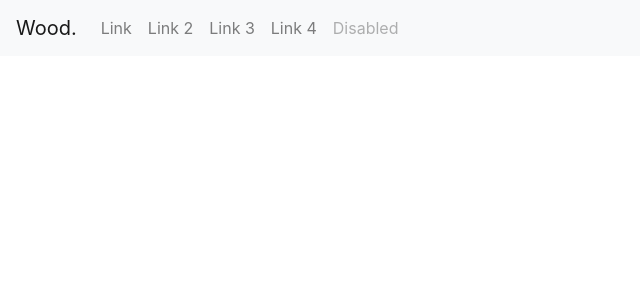
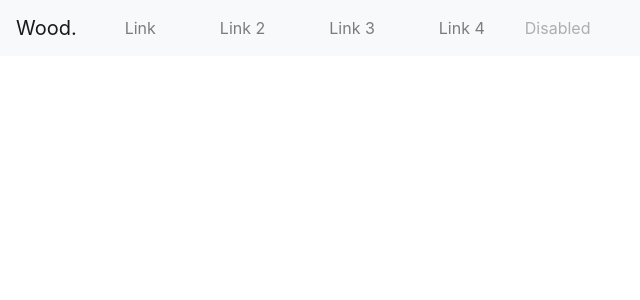
Before and after one commit to amckean12/amckean12.github.io, a React (Create React App) app in the folder simulation-manager/: page / in a window 1280 px wide. Shown: the top 300 px of the page, without its empty margins (0-640 px from the left). Built offline with nearby package versions, Linux system fonts and the light colour scheme.

Commit message:
header defaults:

```diff
--- a/simulation-manager/src/header.jsx
+++ b/simulation-manager/src/header.jsx
@@ -8,19 +8,19 @@ class Header extends React.Component {
                     <a class="navbar-brand" href="#">Wood.</a>
                     <div class="collapse navbar-collapse" id="navbarSupportedContent">
                         <ul class="navbar-nav mr-auto">
-                            <li class="nav-item">
+                            <li class="nav-item px-4">
                                 <a class="nav-link" href="#">Link</a>
                             </li>
-                            <li class="nav-item">
+                            <li class="nav-item px-4">
                                 <a class="nav-link" href="#">Link 2</a>
                             </li>
-                            <li class="nav-item">
+                            <li class="nav-item px-4">
                                 <a class="nav-link" href="#">Link 3</a>
                             </li>
-                            <li class="nav-item">
+                            <li class="nav-item px-4">
                                 <a class="nav-link" href="#">Link 4</a>
                             </li>
-                            <li class="nav-item">
+                            <li class="nav-item flex-right">
                                 <a class="nav-link disabled" href="#">Disabled</a>
                             </li>
                         </ul>
```
